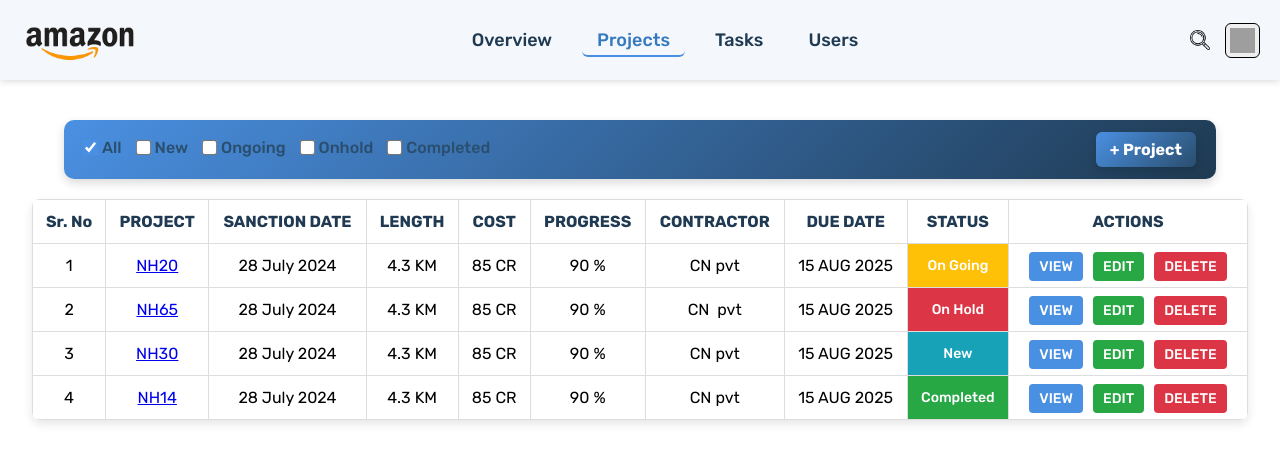
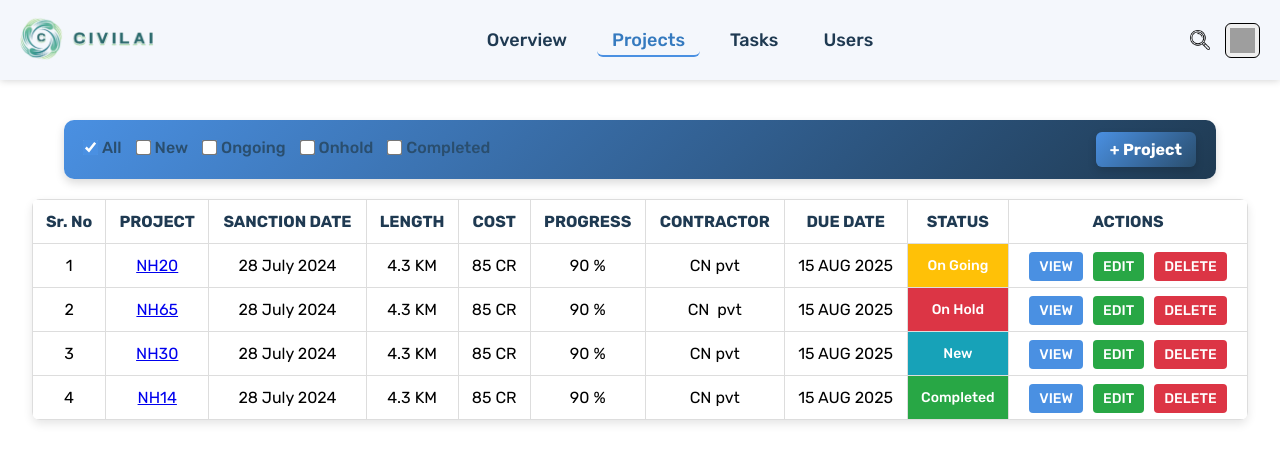
Before and after one commit to SriHariJagan/CIVIL-AI, a React (Vite) app: page /projects in a window 1280 px wide. Shown: the top 462 px of the page. Built offline with nearby package versions, Linux system fonts and the light colour scheme; grey boxes are pictures that could not be loaded.

Commit message:
Add files via upload

```diff
--- a/src/Pages/Header/Header.jsx
+++ b/src/Pages/Header/Header.jsx
@@ -75,8 +75,8 @@ const Header = () => {
               </div>
               <hr />
               <ul>
-                <li><Link to="/edit-profile">Edit Profile</Link></li>
-                <li><Link to="/account-info">Account & Info</Link></li>
+                <li><Link to="/">Edit Profile</Link></li>
+                <li><Link to="/">Account & Info</Link></li>
                 <li><button className={styles.logoutBtn}>Log Out</button></li>
               </ul>
             </div>
--- a/src/Pages/Header/header.module.css
+++ b/src/Pages/Header/header.module.css
@@ -27,7 +27,7 @@
 
 /* Logo */
 .headerLogo img {
-  width: 120px;
+  width: 150px;
   cursor: pointer;
 }
 
--- a/src/Pages/Projects/Projects.jsx
+++ b/src/Pages/Projects/Projects.jsx
@@ -3,6 +3,7 @@ import styles from "./projects.module.css";
 import { projects } from "../../data";
 import NewProjectForm from "../../Components/NewProjectForm/NewProjectForm";
 import ProjectModal from "../../Components/ProjectModel/ProjectModal";
+import { Link } from "react-router-dom";
 
 const Projects = () => {
   const [showNewProject, setShowNewProject] = useState(false);
@@ -101,7 +102,7 @@ const Projects = () => {
               {filteredProjects.map((project, index) => (
                 <tr key={project.id}>
                   <td>{index + 1}</td>
-                  <td><a href="#">{project.name}</a></td>
+                  <td><Link to="/tasks">{project.name}</Link></td>
                   <td>{project.sanctionDate}</td>
                   <td className={styles.length}>{project.length}</td>
                   <td className={styles.cost}>{project.cost}</td>
```
Also changed, not shown: public/Images/logo.png, public/Images/programmer.png (added).
